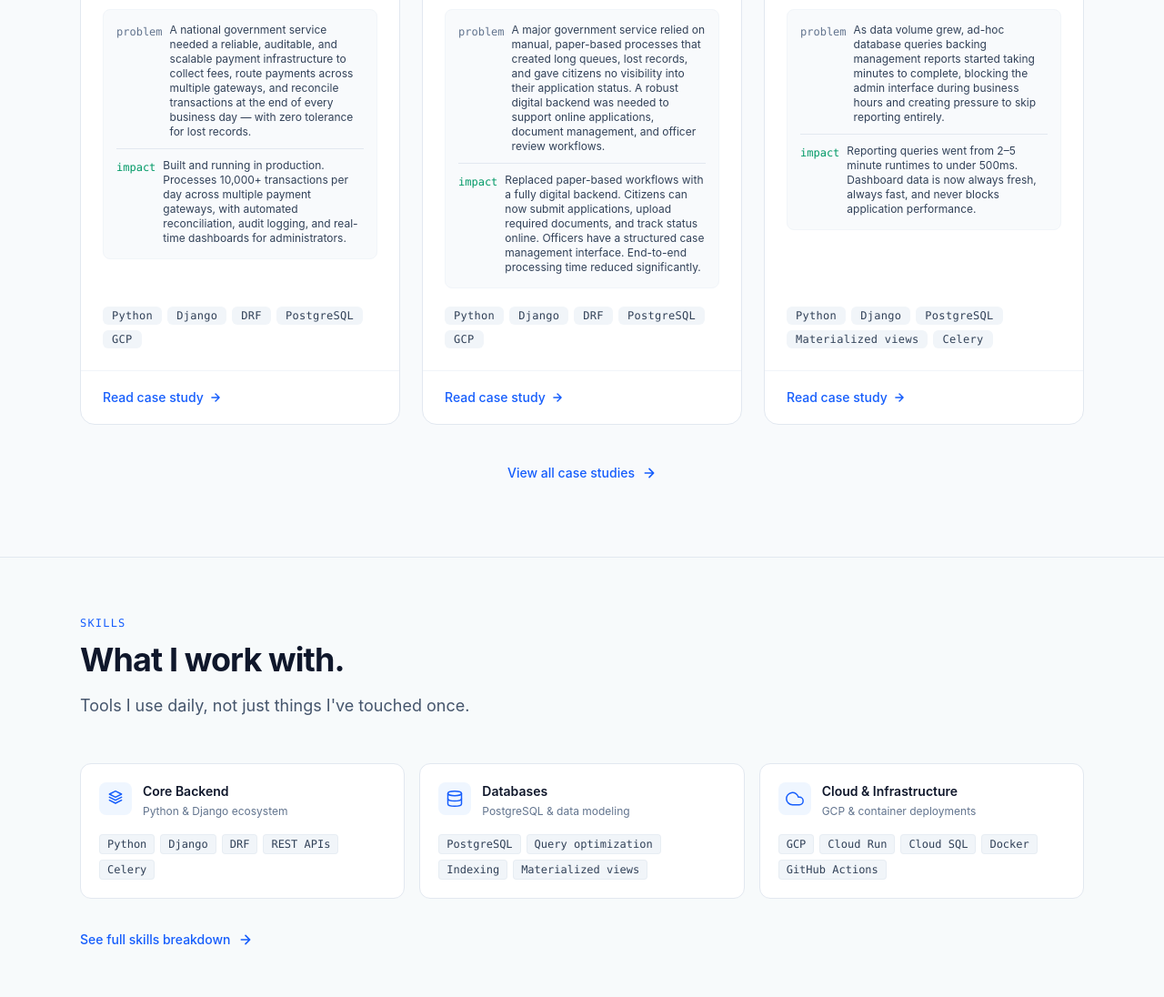
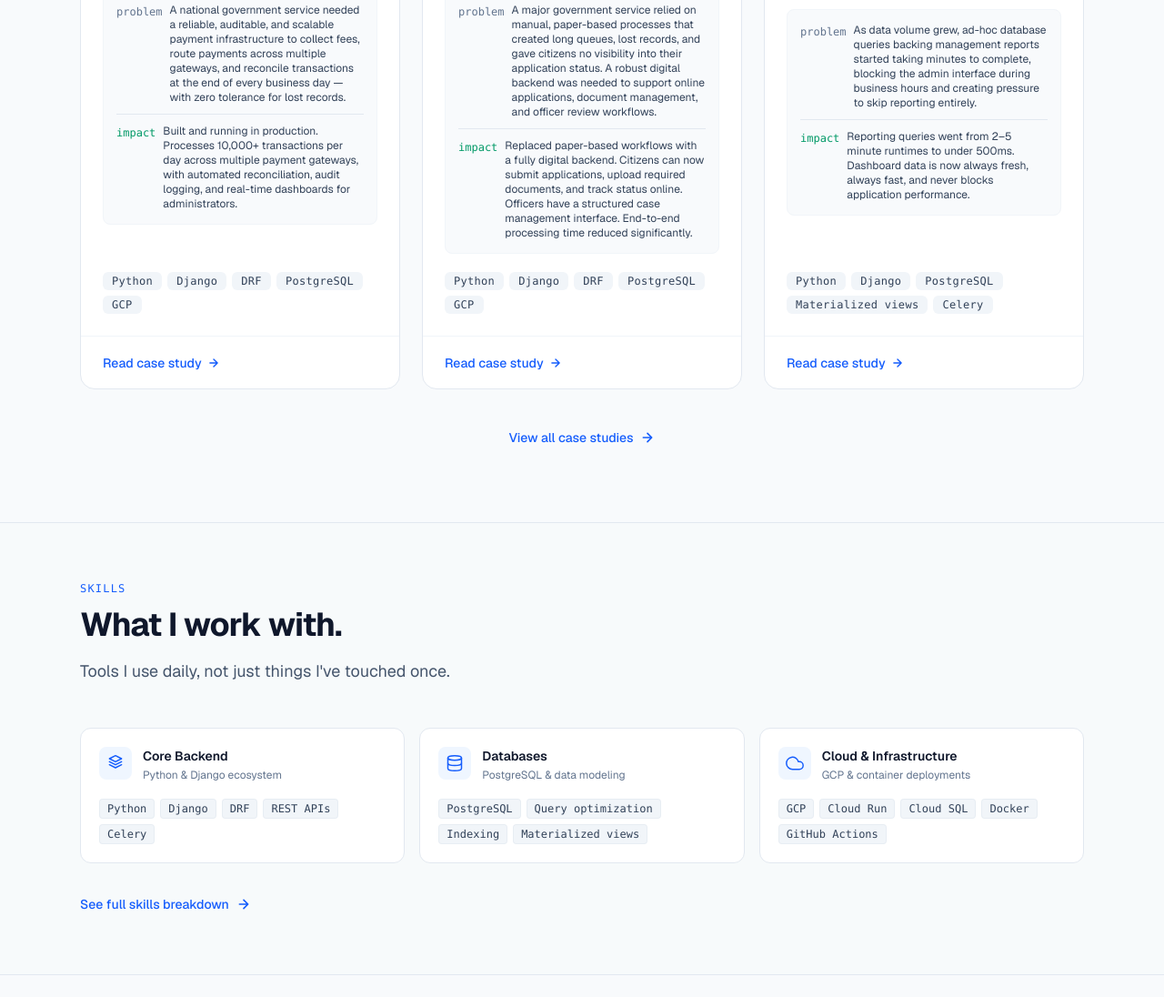
Before and after one commit to kwamito/kwamito.github.io, an Astro site: page / in a window 1280 px wide. Shown: the part 1439-2535 px from the top of the page at 91% size. Built offline with nearby package versions, Linux system fonts and the light colour scheme; Astro itself is replaced by a stand-in of ours.

Commit message:
design: switch to Geist + Geist Mono typefaces

```diff
--- a/src/components/layout/Layout.astro
+++ b/src/components/layout/Layout.astro
@@ -44,7 +44,7 @@ const fullTitle = title === 'Home' ? 'Nana Kwame Oparrey Kuhney — Backend Engi
     <link rel="preconnect" href="https://fonts.googleapis.com" />
     <link rel="preconnect" href="https://fonts.gstatic.com" crossorigin />
     <link
-      href="https://fonts.googleapis.com/css2?family=JetBrains+Mono:wght@400;500&display=swap"
+      href="https://fonts.googleapis.com/css2?family=Geist:wght@300;400;500;600;700;800&family=Geist+Mono:wght@400;500&display=swap"
       rel="stylesheet"
     />
 
--- a/src/styles/global.css
+++ b/src/styles/global.css
@@ -21,9 +21,7 @@
   body {
     min-height: 100vh;
     line-height: 1.6;
-    font-family:
-      -apple-system, BlinkMacSystemFont, "Segoe UI", system-ui, "Helvetica Neue",
-      Arial, sans-serif;
+    font-family: "Geist", -apple-system, BlinkMacSystemFont, "Segoe UI", system-ui, sans-serif;
   }
 
   :focus-visible {
@@ -40,9 +38,7 @@
   pre,
   kbd,
   samp {
-    font-family:
-      "JetBrains Mono", "Cascadia Code", "Fira Code", "Consolas",
-      ui-monospace, "Courier New", monospace;
+    font-family: "Geist Mono", "JetBrains Mono", ui-monospace, monospace;
   }
 
   ::-webkit-scrollbar {
```
